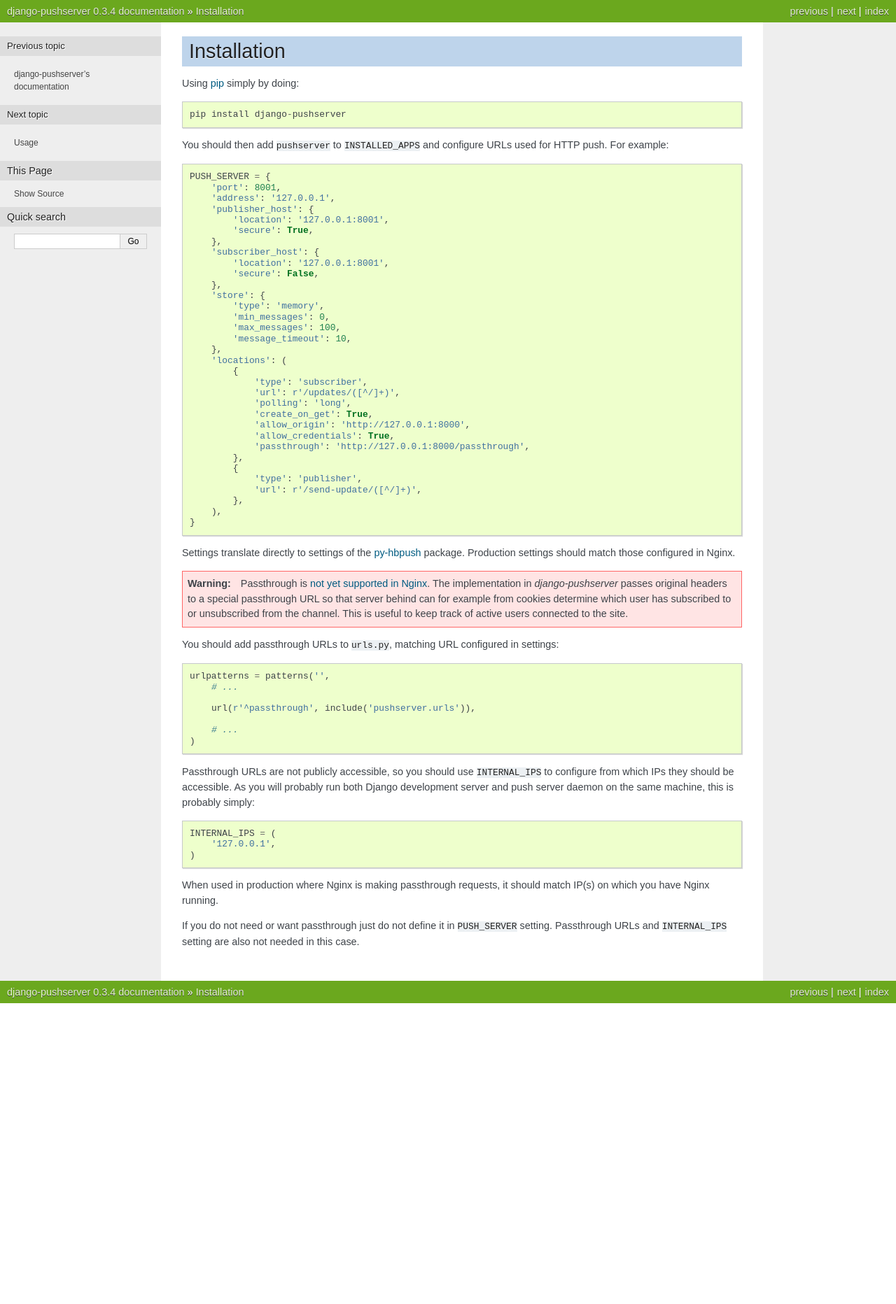
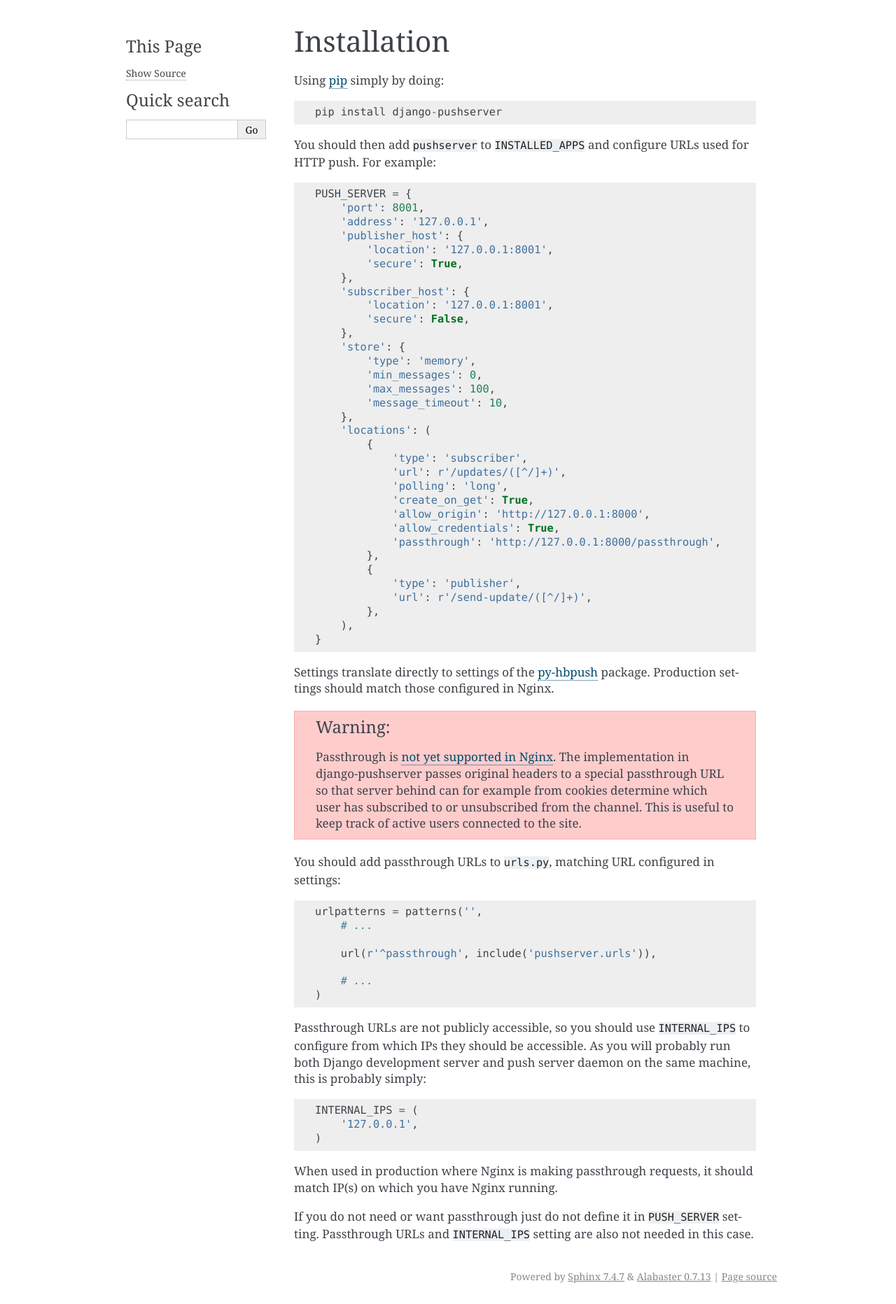
Before and after one commit to mitar/django-pushserver, a Sphinx documentation site: the page built from docs/installation.rst, in a window 1280 px wide. Shown: the whole page at 70% size. Built offline with Sphinx 7.4.7, drawn with Linux system fonts in a browser that asks for light colours; before the commit the page ends 1460 px from its top, so only the background shows below that.

Commit message:
Use default theme for documentation.

```diff
--- a/docs/conf.py
+++ b/docs/conf.py
@@ -95,7 +95,7 @@
 
 # The theme to use for HTML and HTML Help pages.  See the documentation for
 # a list of builtin themes.
-html_theme = 'nature'
+#html_theme = 'nature'
 
 # Theme options are theme-specific and customize the look and feel of a theme
 # further.  For a list of options available for each theme, see the
--- a/docs/installation.rst
+++ b/docs/installation.rst
@@ -51,7 +51,7 @@
 
 .. warning::
 
-    Passthrough is `not yet supported in Nginx`_. The implementation in `django-pushserver`
+    Passthrough is `not yet supported in Nginx`_. The implementation in django-pushserver
     passes original headers to a special passthrough URL so that server behind can for
     example from cookies determine which user has subscribed to or unsubscribed from
     the channel. This is useful to keep track of active users connected to the site.
--- a/docs/usage.rst
+++ b/docs/usage.rst
@@ -87,7 +87,7 @@
 
 .. warning::
 
-    Passthrough is `not yet supported in Nginx`_. The implementation in `django-pushserver`
+    Passthrough is `not yet supported in Nginx`_. The implementation in django-pushserver
     passes original headers to a special passthrough URL so that server behind can for
     example from cookies determine which user has subscribed to or unsubscribed from
     the channel. This is useful to keep track of active users connected to the site.
```
